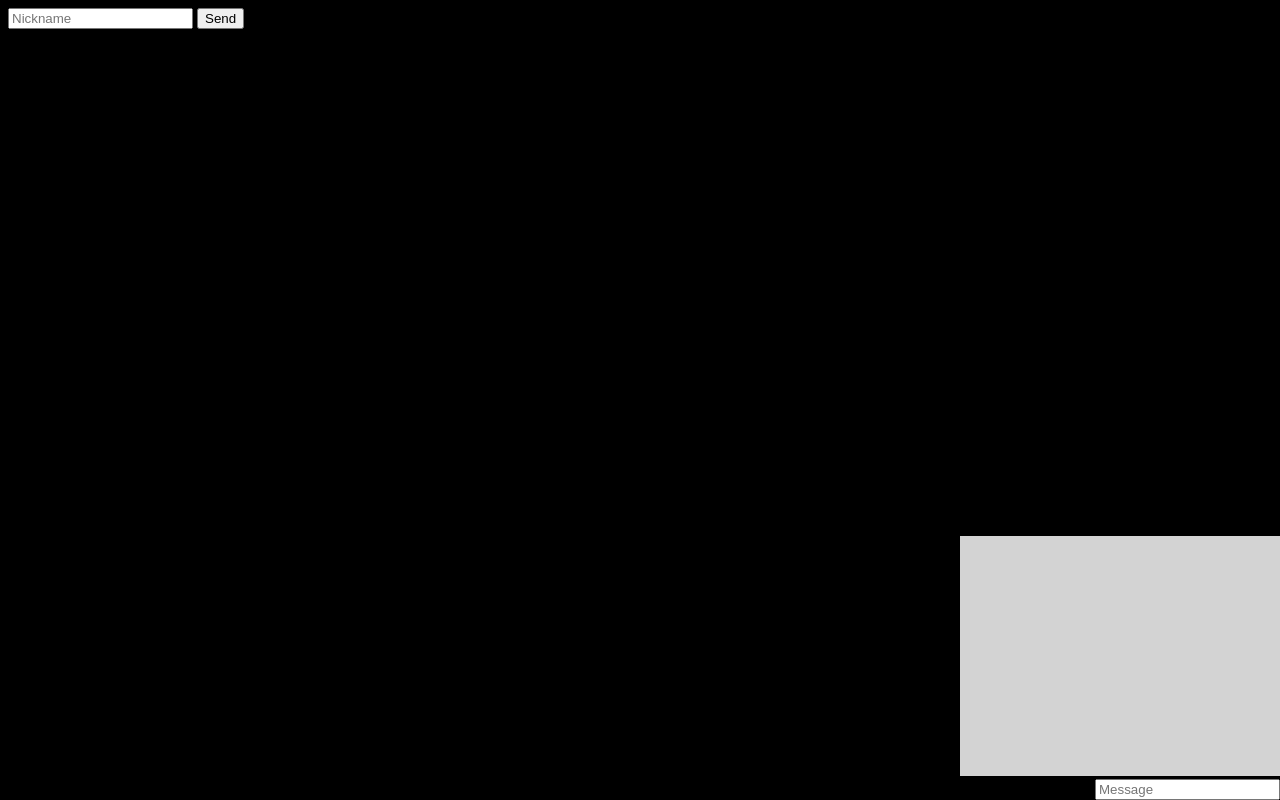
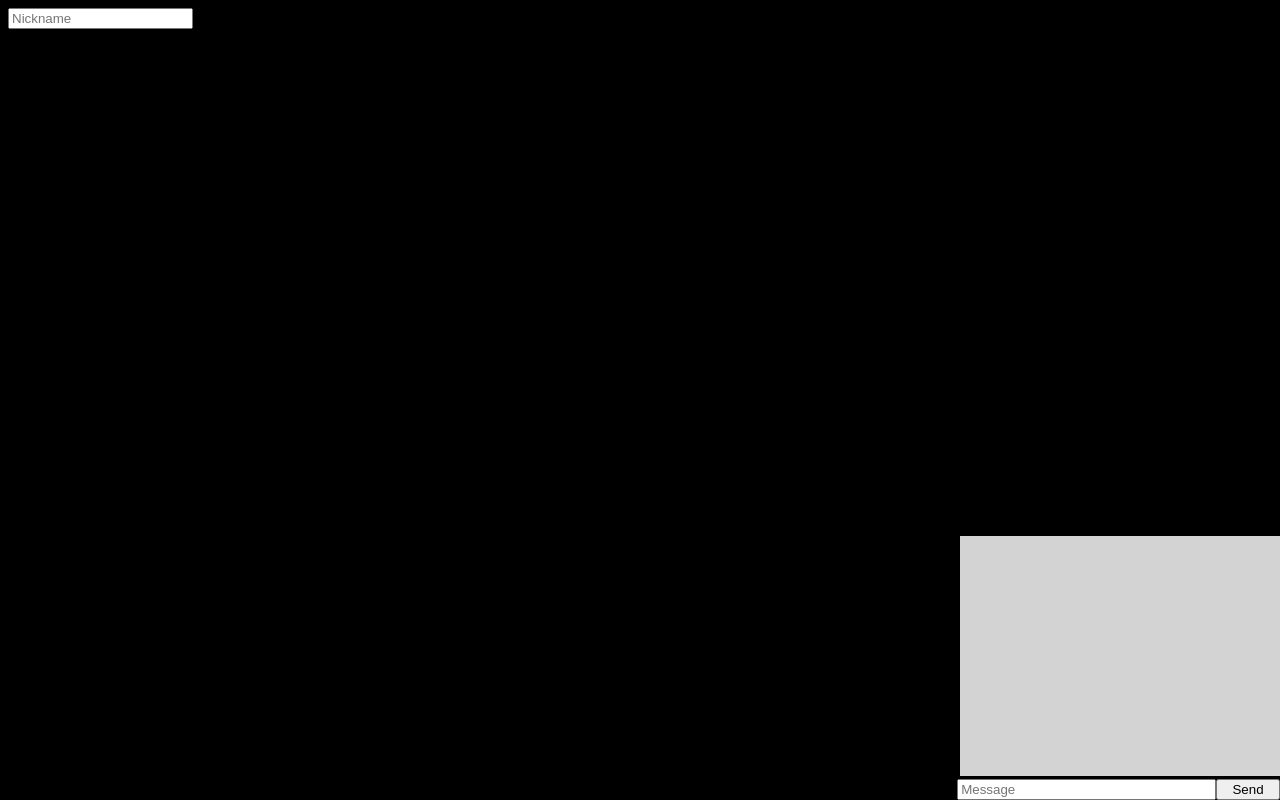
Before and after one commit to lbenjo/test, a website: page htmls/main.html in a window 1280 px wide. Drawn offline with nearby package versions, Linux system fonts and the light colour scheme; files that its build step writes are made by us from their sources; files whose address does not match are found by name.

Commit message:
Update 1.1
+little ui changes

```diff
--- a/public/css/main.css
+++ b/public/css/main.css
@@ -22,7 +22,15 @@ body{
 #chatText{
     position: fixed;
     bottom: 0;
+    right: 5%;
+    width: 19.6%;
+}
+
+#sendButton{
+    position: fixed;
+    bottom: 0;
     right: 0;
+    width: 5%;
 }
 
 div.messageBox{
--- a/public/js/main.js
+++ b/public/js/main.js
@@ -42,6 +42,7 @@ function Connect(){
         addMessage("Client","You are successfully connected!");
 
         chatText.style = "display: flex;";
+        sendButton.style = "display: flex;";
     })
 
 
@@ -52,6 +53,9 @@ sendButton.onclick = ()=>{
 
     var message = chatText.value;
 
+    if (message == "") return;
+
+    chatText.value = "";
     console.log("[" + userName + "]: " + message);
 
     addMessage(userName,message);
```
